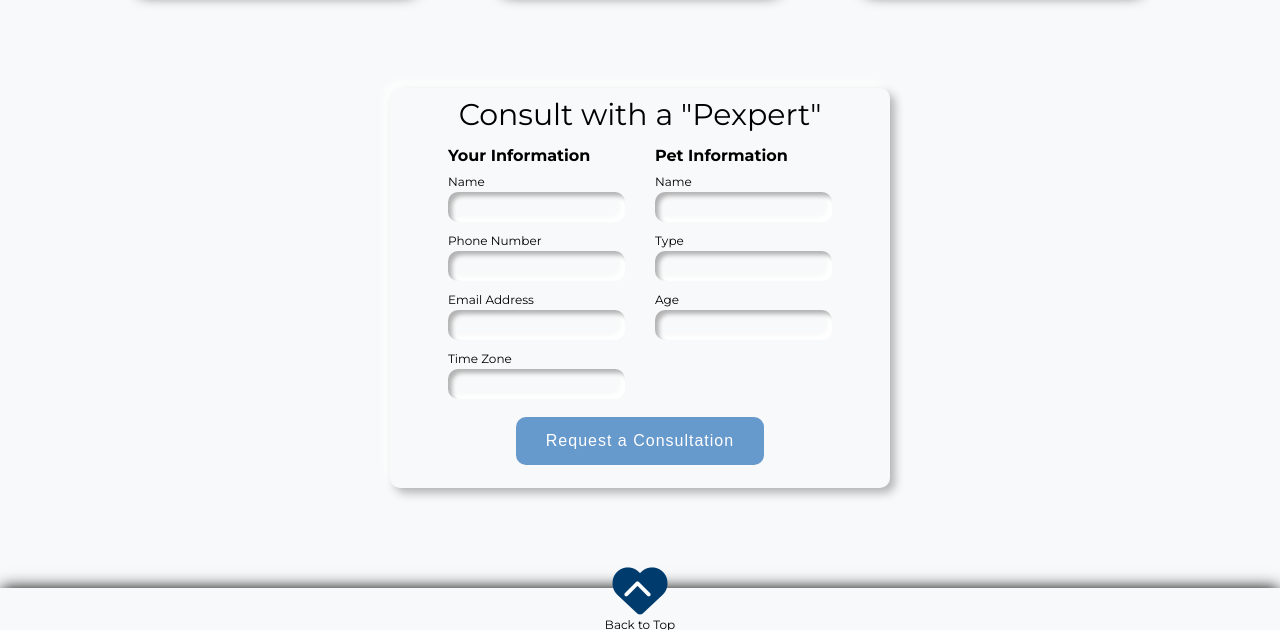
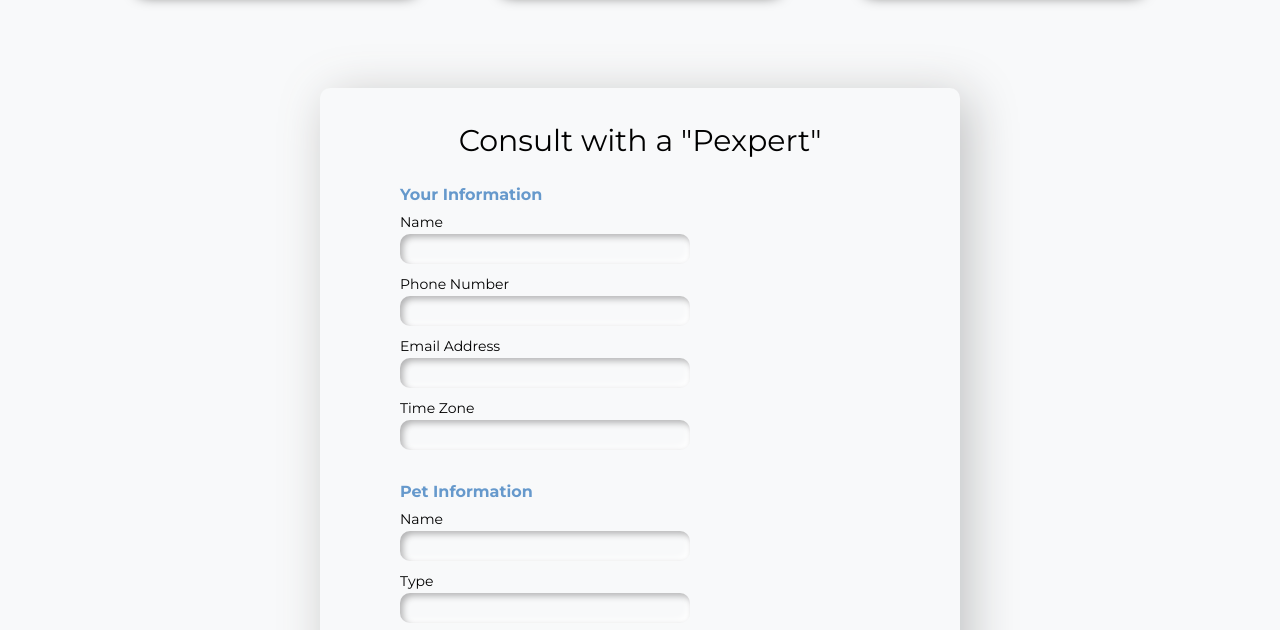
Before and after one commit to FeeterMcGeeter/TNM2-Prototype, a plain HTML site: page index.html in a window 1280 px wide. Shown: the part 2254-2884 px from the top of the page. Drawn offline with Linux system fonts and the light colour scheme.

Commit message:
styling added to form

```diff
--- a/index.html
+++ b/index.html
@@ -208,8 +208,7 @@
                 Consult with a "Pexpert"
             </h2>
 
-            <div class="info-container">
-                <div class="your-info-container">
+            <div class="form-info-container your-container">
                 <h3>Your Information</h3>
 
                 <label for="name">Name</label>
@@ -225,7 +224,7 @@
                 <input type="text" name="timezone">
             </div>
 
-                <div class="pet-info-container">
+            <div class="form-info-container pet-info-container">
                 <h3>Pet Information</h3>
 
                 <label for="name">Name</label>
@@ -236,7 +235,6 @@
 
                 <label for="age">Age</label>
                 <input type="number" name="age" required>
-                </div>
             </div>
 
             <div class="form-submit">
--- a/style.css
+++ b/style.css
@@ -548,69 +548,66 @@ header {
 /*========== CONSULTATION FORM ==========*/
 #request-form {
     grid-column: 4 / 10;
-    display: grid;
-    place-items: center;
 
-    width: 50rem;
-    height: 50vh;
+    font-size: 1.4rem;
+    min-width: 50dvw;
+    padding: 3rem;
     border-radius: 1rem;
-    box-shadow: .5rem .5rem 1rem #B3B3B4,
-                -.5rem -.5rem 1rem var(--color-light);
     background-color: var(--main-bg-color);
-    font-size: 1.2rem;
+    box-shadow: .8rem .8rem 5rem #BCBDBE,
+                -.8rem -.8rem 5rem var(--color-light);
 }
 
 .form-header {
     font-size: 3rem;
     font-weight: 400;
+    text-align: center;
+    margin-bottom: var(--mg-bottom-sm);
 }
 
-.info-container {
-    display: flex;
+.form-info-container {
+    display: grid;
+
+    width: 50%;
+    margin-bottom: var(--mg-bottom-sm);
+    margin-left: 5rem;
 }
 
-.your-info-container {
-    display: flex;
-    flex-direction: column;
-
-    margin-right: 3rem;
+.form-info-container h3 {
+    margin-bottom: .5rem;
+    font-size: var(--default-font-size);
+    color: var(--color-primary-light);
 }
 
-.info-container h3 {
-    margin-bottom: .5rem;
-    font-size: var(--default-font-size);
-}
-
-.info-container label {
+.form-info-container label {
     margin-bottom: .1rem;
 }
 
-.info-container input {
+.form-info-container input {
     margin-bottom: 1rem;
+    padding-left: 1rem;
     border-radius: 1rem;
     height: 3rem;
-    background-color: transparent;
     border: none;
     outline-color: transparent;
-    box-shadow: inset .4rem .4rem .4rem #B3B3B4,
-                inset -.4rem -.4rem .4rem var(--color-light);
-    flex-direction: column;
+    background-color: transparent;
+    box-shadow: inset .3rem .3rem .6rem #B3B3B4,
+                inset -.3rem -.3rem .6rem var(--color-light);
 }
 
-.pet-info-container {
-    display: flex;
-    flex-direction: column;
+.form-submit {
+    display: grid;
+    place-items: center;
 }
 
 .form-submit button {
-    margin-bottom: var(--mg-bottom-sm);
     border: none;
     outline-color: transparent;
     padding: 1.5rem 3rem;
     font-size: var(--default-font-size);
     letter-spacing: .1rem;
     color: var(--color-light);
-    background-color: var(--color-primary-light);
+    background-color: var(--color-primary);
     border-radius: 1rem;
 }
 
@@ -628,7 +625,7 @@ header {
     padding: 0 1rem;
 }
 
-.container-section:first-of-type {
+.image-section {
     display: grid;
     grid-template-columns: 1fr 2fr;
     grid-gap: 2rem;
```
Lines whose indentation alone changed are shown as unchanged.
